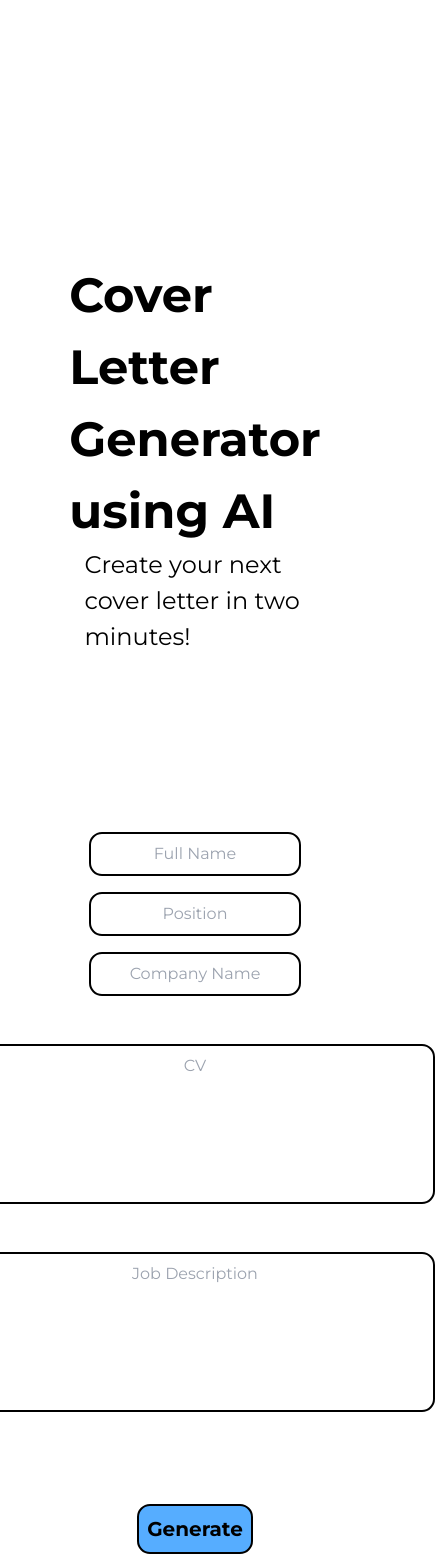
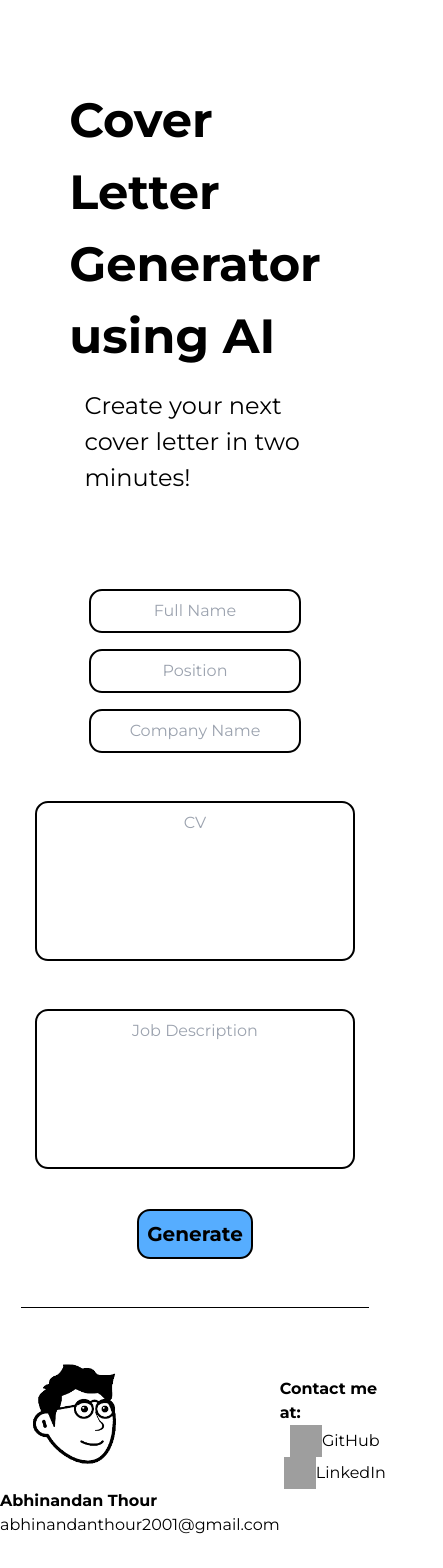
Before and after one commit to Bh00fie/coverLetterGenerator, a React (Create React App) app: page / in a window 390 px wide. Shown: the top 1568 px of the page, 443 px wide, since content can reach past the window. Built offline with nearby package versions, Linux system fonts and the light colour scheme; grey boxes are pictures that could not be loaded.

Commit message:
fixed styling on the front page, footer styling missing but it requires using a new library for the linkedIn social

```diff
--- a/src/components/UserInput/jobDescriptionSection.css
+++ b/src/components/UserInput/jobDescriptionSection.css
@@ -58,3 +58,9 @@
 .inputfile + label {
 	cursor: pointer; /* "hand" cursor */
 }
+
+@media screen and (max-width: 700px) {
+    #CVtext, #JDtext {
+        width: 20rem;
+    }
+}
--- a/src/components/UserInput/submitButton.css
+++ b/src/components/UserInput/submitButton.css
@@ -3,9 +3,9 @@
     display: flex;
     justify-content: center;
     align-items: center;
-    margin: 10vh 5vh 5vh;
+    margin: 2.5vh;
     border-bottom: 1px black solid ;
-    padding-bottom: 5rem;
+    padding-bottom: 3rem;
 }
 
 
--- a/src/components/initialSection.css
+++ b/src/components/initialSection.css
@@ -2,15 +2,15 @@
 #initialSection {
     display: flex;
     flex-direction: column;
-
 }
 
 /* Log in and register account section */
 #userAccount {
     display: flex;
     justify-content: flex-end;
-    margin: 1rem 2rem ;
-    visibility: hidden;
+    margin: 0rem 2rem ;
+    /* visibility: hidden; */
+    display: none;
 }
 
 #userAccount h3 {
@@ -25,7 +25,7 @@
     display: flex;
     flex-direction: column;
     align-items: center;
-    margin: 20vh 10vh;
+    margin: 10vh 10vh;
 }
 
 #webpageTitleSection h2 {
@@ -38,3 +38,9 @@
     font-size: 1.5rem;
     /* letter-spacing: 0.1rem; */
 }
+
+@media screen and (max-width: 1021px) {
+    #webpageTitleSection h3 {
+        margin-top: 1rem;
+    }
+}
```
